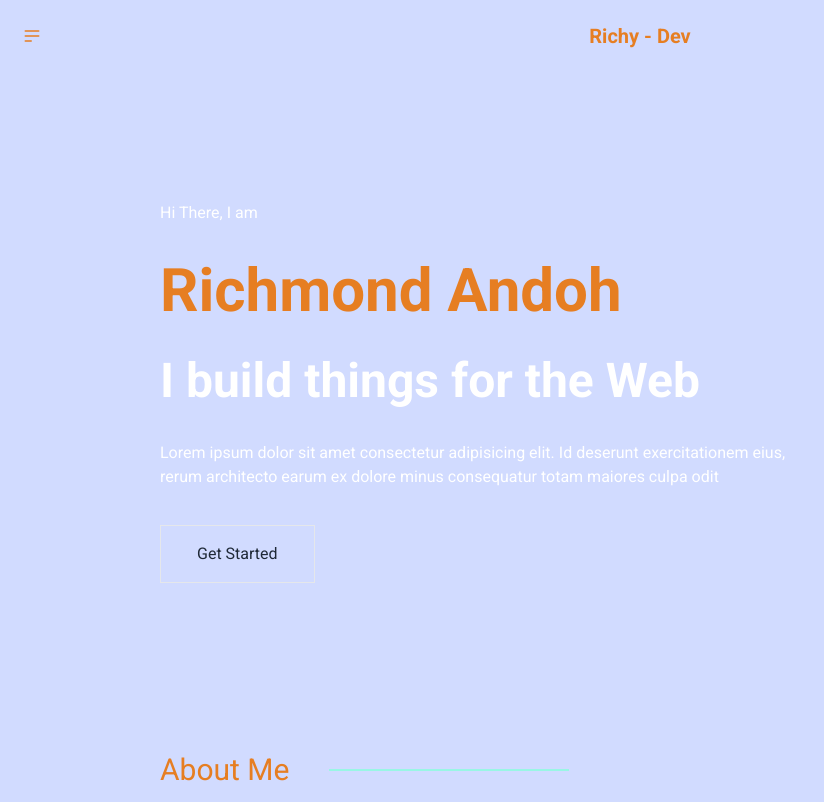
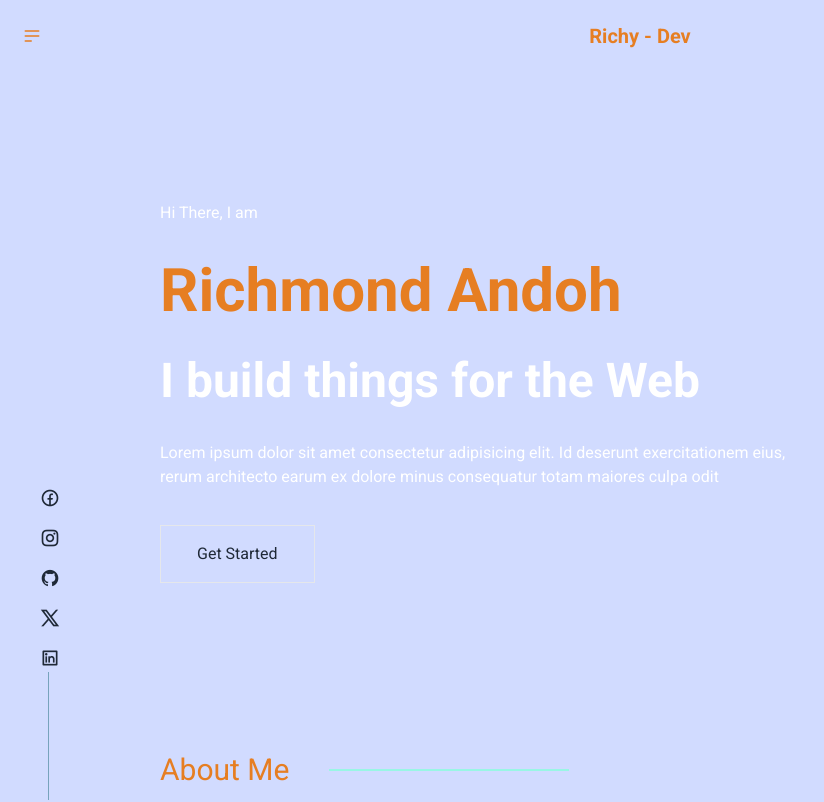
Before and after one commit to Richmond-Andoh/DevFolio, a React (Vite) app in the folder client/: page / in a window 1280 px wide. Shown: the top 802 px of the page, without its empty margins (0-824 px from the left). Built offline with nearby package versions, Linux system fonts and the light colour scheme; no server answers.

Commit message:
Leftsider with socials added

```diff
--- /dev/null
+++ b/client/src/components/leftSider/LeftSider.jsx
@@ -0,0 +1,19 @@
+
+const LeftSider = () => {
+  return (
+    <div className="fixed left-0 bottom-0 px-10 sm:static">
+      <div className="flex flex-col">
+        <div className="flex flex-col gap-3 sm:flex-row sm:items-center sm:justify-center">
+          <i className="ri-facebook-circle-line text-gray text-xl"></i>
+          <i className="ri-instagram-line text-gray text-xl"></i>
+          <i className="ri-github-fill text-gray text-xl"></i>
+          <i className="ri-twitter-x-line text-gray text-xl"></i>
+          <i className="ri-linkedin-box-line text-gray text-xl"></i>
+        </div>
+      </div>
+      <div className="h-32 text-center ml-2 w-[1px] bg-[#09606b73] sm:hidden"></div>
+    </div>
+  );
+};
+
+export default LeftSider;
--- a/client/src/sections/Home/Home.jsx
+++ b/client/src/sections/Home/Home.jsx
@@ -5,6 +5,7 @@ import Contact from "../contact/Contact";
 import Experiences from "../experiences/Experiences";
 import Intro from "../intro/Intro";
 import Projects from "../projects/Projects";
+import LeftSider from "../../components/leftSider/LeftSider";
 
 const Home = () => {
   return (
@@ -17,6 +18,7 @@ const Home = () => {
         <Projects />
         <Contact />
         <Footer />
+        <LeftSider />
       </div>
 
     </div>
```
